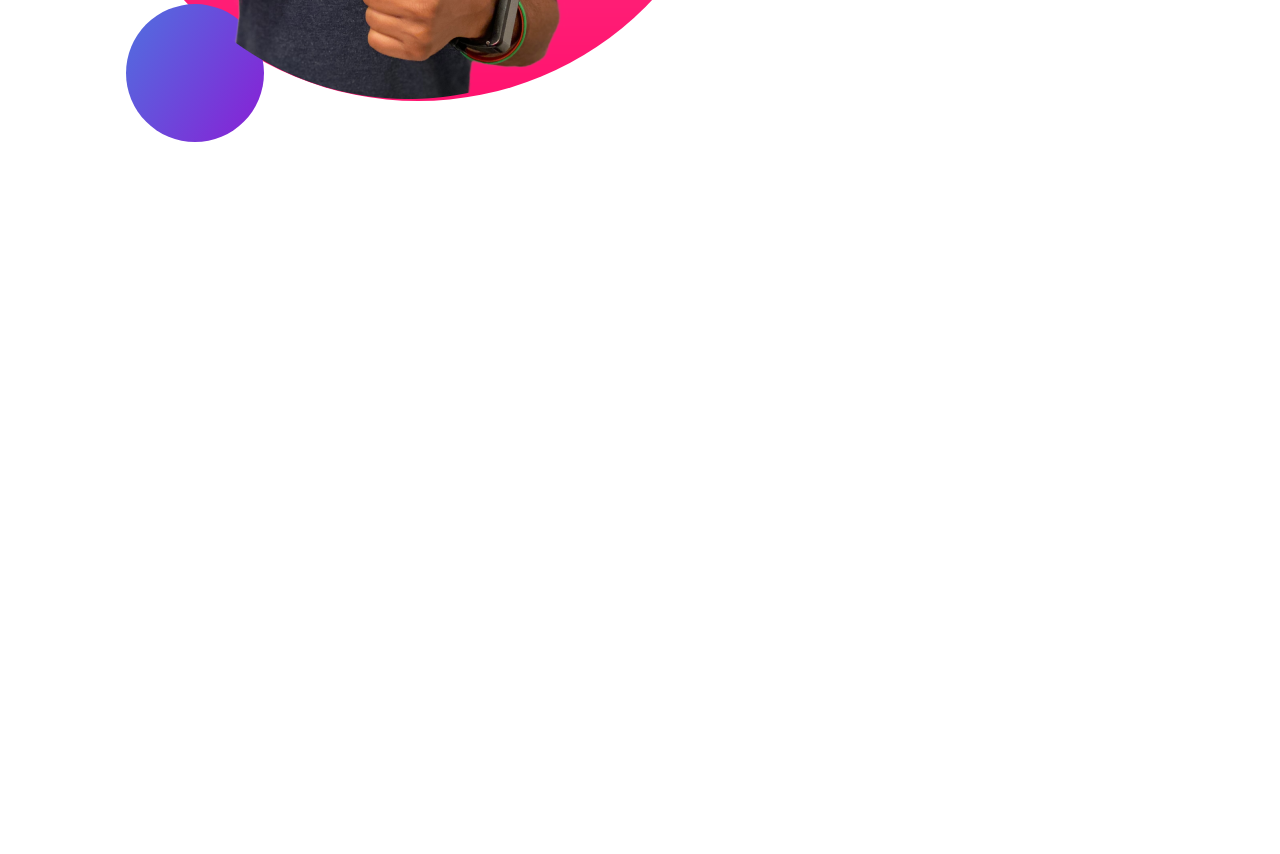
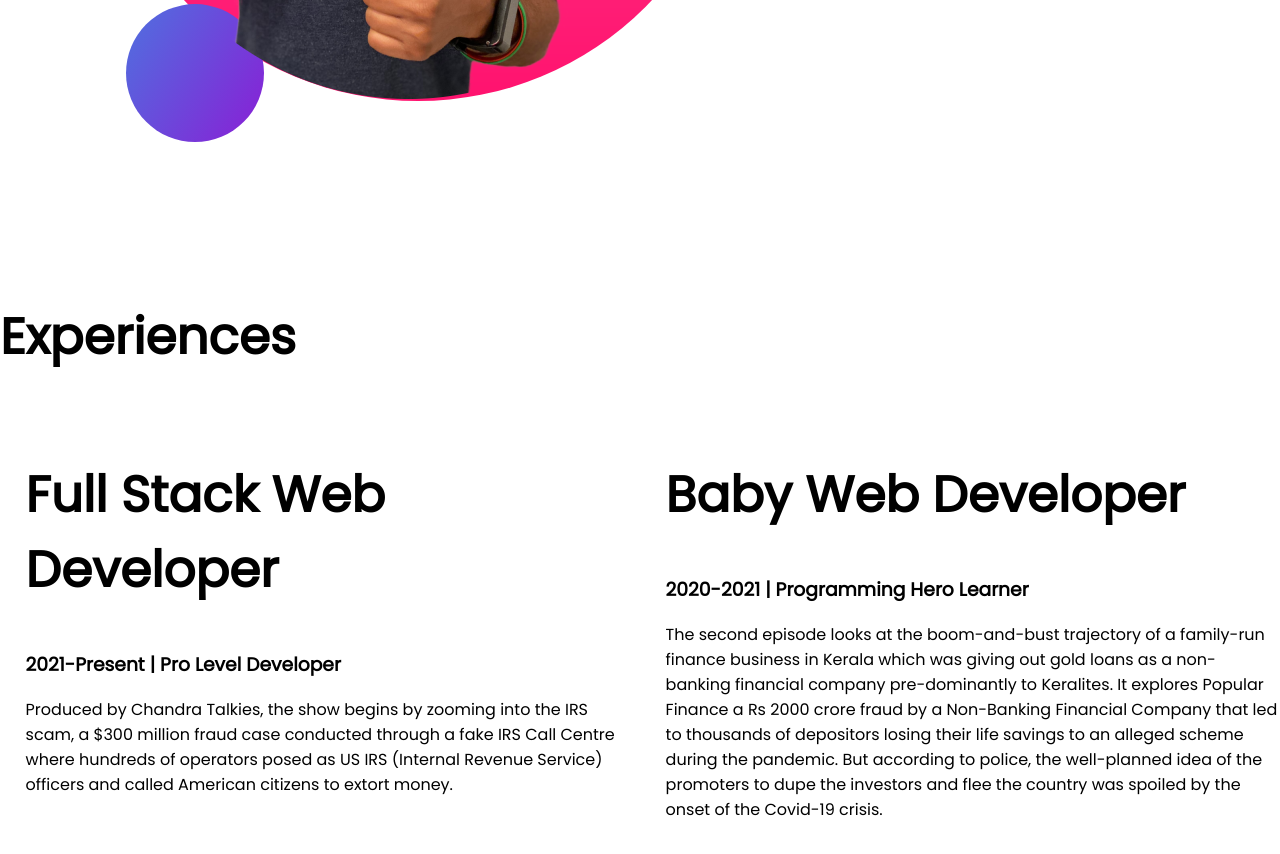
Before and after one commit to Sahruk01/devoloper-portfolio, a plain HTML site: page index.html in a window 1280 px wide. Shown: the part 1529-2383 px from the top of the page. Before the commit the page ends 1829 px from the top, so only its background shows below. Drawn offline with Linux system fonts and the light colour scheme.

Commit message:
second style

```diff
--- a/index.html
+++ b/index.html
@@ -11,7 +11,7 @@
     <link rel="stylesheet" href="style.css">
 </head>
 <body>
-<section class="top-banner">
+<section class="top-banner flexible-container">
     <div class="half-width">
         <h1>Welcome To</h1>
         <h1><span class="orange">Money Mafia</span>  World!</h1>
@@ -23,7 +23,7 @@
         <img src="images/jhankar.png" alt="">
      </div>
 </section>
-<section class="Dream-big">
+<section class="Dream-big flexible-container">
     <div class="half-width">
         <img src="images/jhankar2.png" alt="">
     </div>
@@ -36,5 +36,23 @@
     </div>
 
 </section>
+<section class="experience">
+<h1>Experiences</h1>
+<div class="flexible-container">
+    <div class="half-width">
+        <h1>Full Stack Web Developer
+        </h1>
+        <h3>2021-Present | Pro Level Developer
+        </h3>
+        <p>Produced by Chandra Talkies, the show begins by zooming into the IRS scam, a $300 million fraud case conducted through a fake IRS Call Centre where hundreds of operators posed as US IRS (Internal Revenue Service) officers and called American citizens to extort money.</p>
+    </div>
+    <div class="half-width">
+       <h1> Baby Web Developer </h1>
+       <h3>2020-2021 | Programming Hero Learner
+    </h3>
+    <p>The second episode looks at the boom-and-bust trajectory of a family-run finance business in Kerala which was giving out gold loans as a non-banking financial company pre-dominantly to Keralites. It explores Popular Finance a Rs 2000 crore fraud by a Non-Banking Financial Company that led to thousands of depositors losing their life savings to an alleged scheme during the pandemic. But according to police, the well-planned idea of the promoters to dupe the investors and flee the country was spoiled by the onset of the Covid-19 crisis.</p>
+    </div>
+</div>
+</section>
 </body>
 </html>
--- a/style.css
+++ b/style.css
@@ -8,7 +8,7 @@ h1{
 .orange{
     color: orange;
 }
-section{
+.flexible-container{
     display:flex;
     margin-bottom: 150px;
 }
```
